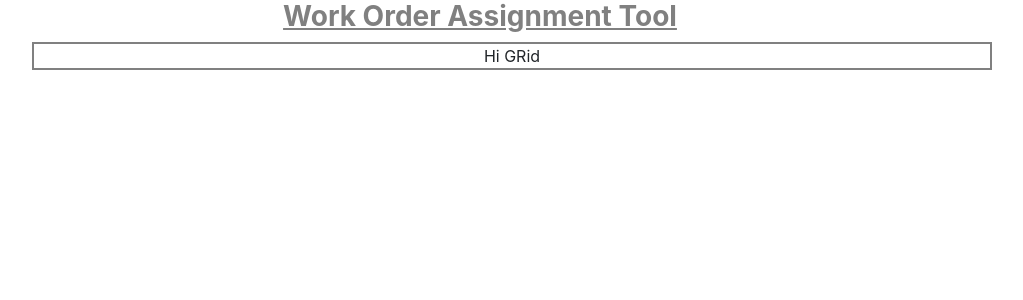
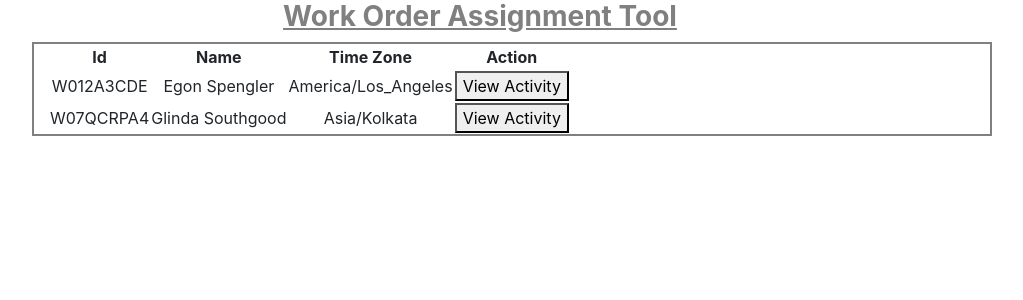
Before and after one commit to gabhat1994/WorkOrder.github.io, a React (Create React App) app in the folder frontend/: page / in a window 1280 px wide. Shown: the top 300 px of the page, without its empty margins (160-1183 px from the left). Built offline with nearby package versions, Linux system fonts and the light colour scheme.

Commit message:
grid + reducer + actions configureed

```diff
--- a/frontend/src/App.css
+++ b/frontend/src/App.css
@@ -1,6 +1,8 @@
 .App {
   text-align: center;
 }
+
+@import '~antd/dist/antd.css';
 
 .App-logo {
   height: 40vmin;
--- a/frontend/src/actions/actions.js
+++ b/frontend/src/actions/actions.js
@@ -1,8 +1,8 @@
-import {} from "../constant/constant"
+import {GET_GRID_DATA} from "../constant/constant"
 
 
-const gridData = (data) => async (dispatch) => {
-  dispatch({ type: "RESTAURANT_LIST_DATA", payload: data });
+const getGridData = (data) => async (dispatch) => {
+  dispatch({ type: GET_GRID_DATA, payload: data });
 };
 
 
@@ -12,4 +12,4 @@ const gridData = (data) => async (dispatch) => {
 
 
 
-export { gridData };
+export { getGridData };
--- a/frontend/src/compoments/Grid.js
+++ b/frontend/src/compoments/Grid.js
@@ -1,5 +1,42 @@
 import React from "react";
+import { Table, Button, Space } from "antd";
+export default function Grid(props) {
+  const handleOnClick = (event) => {
+    event.stopPropogation();
+  };
+  const columns = [
+    {
+      title: "Id",
+      dataIndex: "id",
+      key: "id",
+    },
 
-export default function Grid() {
-  return <div>Hi GRid</div>;
+    {
+      title: "Name",
+      dataIndex: "real_name",
+      key: "real_name",
+    },
+    {
+      title: "Time Zone",
+      dataIndex: "tz",
+      key: "tz",
+    },
+    {
+      title: "Action",
+      key: "action",
+
+      render: (text, record) => (
+        <Space size="middle">
+          <Button key={record.id} onClick={handleOnClick} block>
+            View Activity
+          </Button>
+        </Space>
+      ),
+    },
+  ];
+  return (
+    <div>
+      <Table columns={columns} dataSource={props.gridData} pagination={false} />
+    </div>
+  );
 }
--- a/frontend/src/compoments/Home.js
+++ b/frontend/src/compoments/Home.js
@@ -1,23 +1,25 @@
-import React , {useEffect } from "react";
-import Grid from "./Grid"
+import React, { useEffect } from "react";
+import Grid from "./Grid";
 import axios from "axios";
-import { useDispatch } from "react-redux";
-import {gridData} from "../actions/actions"
+import { useDispatch, useSelector } from "react-redux";
+import { getGridData } from "../actions/actions";
 export default function Home(props) {
   const dispatch = useDispatch();
   useEffect(() => {
     const fetchData = async () => {
       const { data } = await axios.get("./data.json");
-      dispatch(gridData(data.members));
+      dispatch(getGridData(data.members));
     };
     fetchData();
   }, []);
+  const dataReducer = useSelector((state) => state.dataReducer);
+  const { gridData } = dataReducer;
   return (
     <div
       className="col-md-9"
       style={{ border: "2px solid grey", marginLeft: "15%" }}
     >
-      <Grid />
+      <Grid gridData={gridData} />
     </div>
   );
 }
--- a/frontend/src/constant/constant.js
+++ b/frontend/src/constant/constant.js
@@ -0,0 +1 @@
+export const GET_GRID_DATA = "GET_GRID_DATA"
--- a/frontend/src/index.js
+++ b/frontend/src/index.js
@@ -6,6 +6,7 @@ import { BrowserRouter as Router } from "react-router-dom";
 import * as serviceWorker from "./serviceWorker";
 import { Provider } from "react-redux";
 import store from "./store";
+import "bootstrap/dist/css/bootstrap.css";
 ReactDOM.render(
   <Provider store={store}>
   <Router>
--- a/frontend/src/reducers/reducer.js
+++ b/frontend/src/reducers/reducer.js
@@ -1,11 +1,12 @@
-import  {} from "../constant/constant"
+import  {GET_GRID_DATA} from "../constant/constant"
 
-function dataReducer(state = { }, action) {
+function dataReducer(state = { gridData : [] }, action) {
     switch (action.type) {
 
-      case "ADD_MENU_ITEM":
+      case GET_GRID_DATA:
         return {
           ...state,
+          gridData : action.payload,
         };
 
       default:
```
